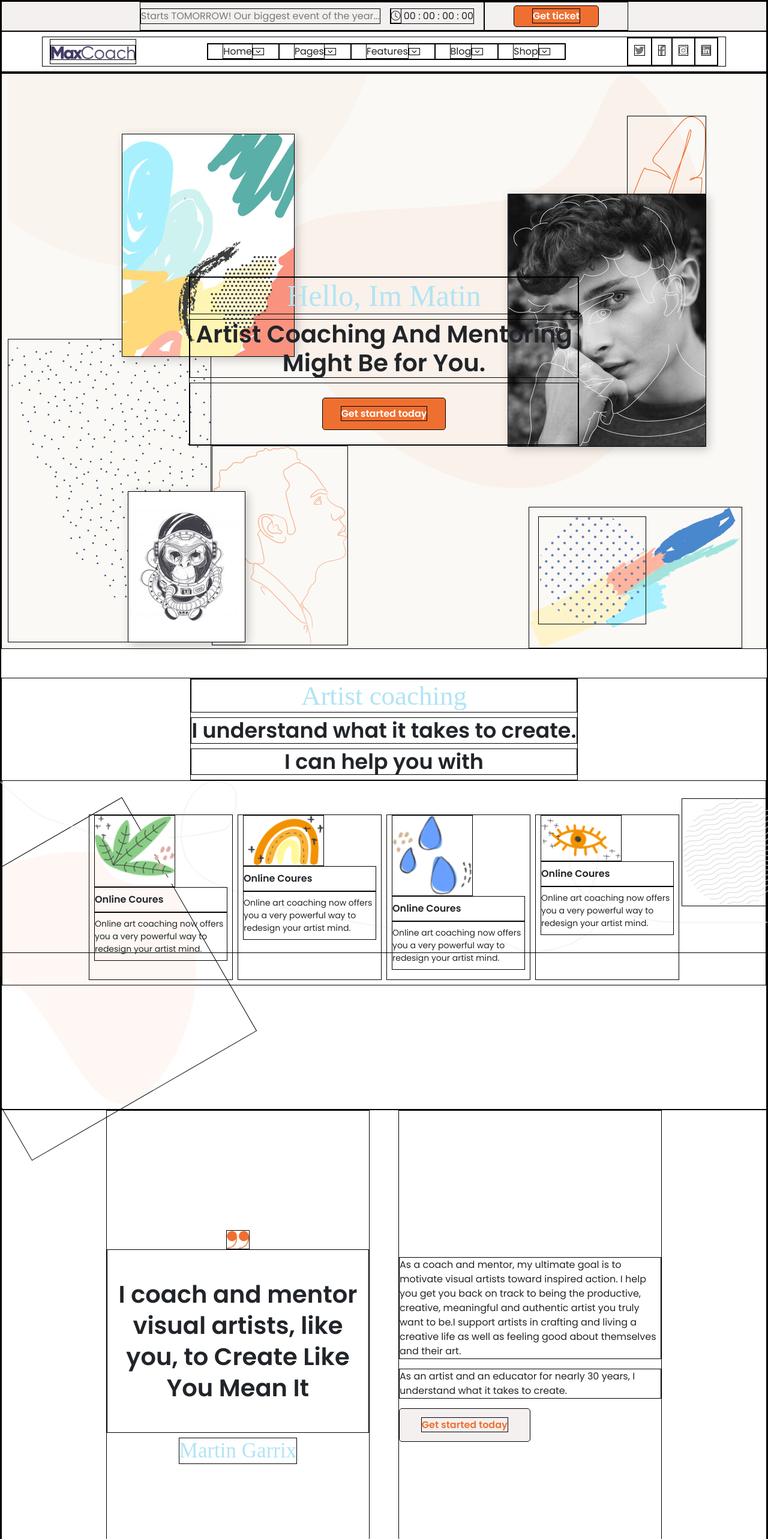
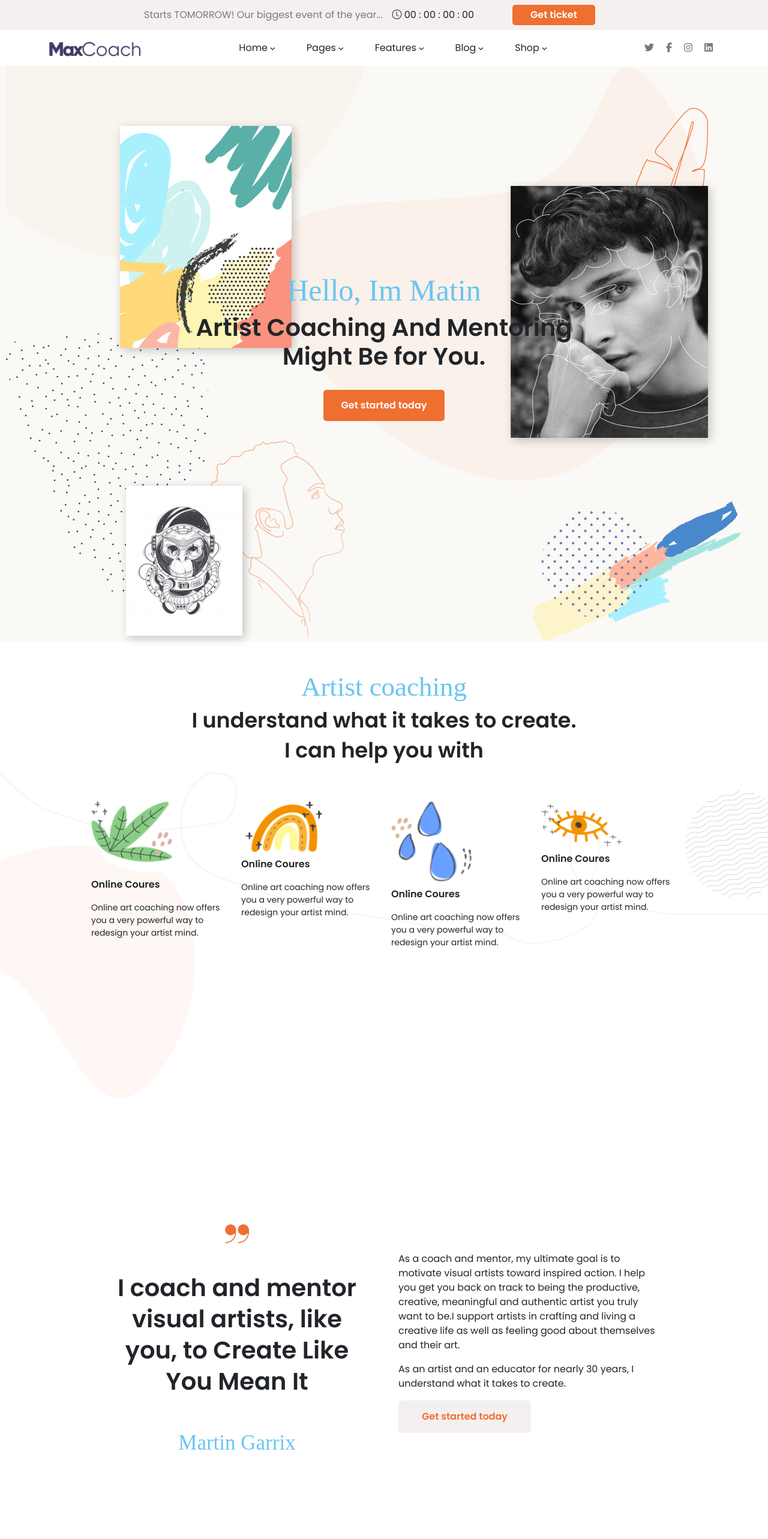
Before and after one commit to SimoMassaro52/proj-html-vuejs, a Vue app: page / in a window 1280 px wide. Shown: the top 2566 px of the page at 60% size. Built offline with nearby package versions, Linux system fonts and the light colour scheme; a web font is replaced by a local one.

Commit message:
final push

```diff
--- a/src/assets/style/global.scss
+++ b/src/assets/style/global.scss
@@ -9,9 +9,9 @@
     margin: 0;
 }
 
-body *{
-    border: 1px solid black;
-}
+// body *{
+//     border: 1px solid black;
+// }
 
 body{
     font-family: 'Poppins', sans-serif;
--- a/src/assets/style/variables.scss
+++ b/src/assets/style/variables.scss
@@ -9,3 +9,4 @@ $hint-of-red: #f4f0ef;
 $malibu:#69a0fd;
 $dusty-gray:#9a9898;
 $bay-of-many: #224184;
+$heading-blue:#6AC5F1;
--- a/src/components/Articles.vue
+++ b/src/components/Articles.vue
@@ -71,7 +71,7 @@ export default {
 
         h2{
             font-family: 'Arizonia', cursive;
-            color: $ice-cold;
+            color: $heading-blue;
             font-size: 50px;
         }
 
--- a/src/components/Coaching.vue
+++ b/src/components/Coaching.vue
@@ -63,7 +63,7 @@ export default {
     #c-box{
         h3{
             font-family: 'Arizonia', cursive;
-            color: $ice-cold;
+            color: $heading-blue;
             font-size: 45px;
         }
         h2{
--- a/src/components/Courses.vue
+++ b/src/components/Courses.vue
@@ -104,7 +104,7 @@ export default {
         position: relative;
         h2{
             font-family: 'Arizonia', cursive;
-            color: $ice-cold;
+            color: $heading-blue;
             font-size: 50px;
         }
 
--- a/src/components/Events.vue
+++ b/src/components/Events.vue
@@ -85,7 +85,7 @@ export default {
         position: relative;
         h2{
             font-family: 'Arizonia', cursive;
-            color: $ice-cold;
+            color: $heading-blue;
             font-size: 50px;
         }
 
--- a/src/components/Jumbo.vue
+++ b/src/components/Jumbo.vue
@@ -57,7 +57,7 @@ export default {
         width: 650px;
         h3{
             font-family: 'Arizonia', cursive;
-            color: $ice-cold;
+            color: $heading-blue;
             font-size: 50px;
         }
         h2{
--- a/src/components/Quote.vue
+++ b/src/components/Quote.vue
@@ -42,7 +42,7 @@ export default {
 
         h3{
             font-family: 'Arizonia', cursive;
-            color: $ice-cold;
+            color: $heading-blue;
             font-size: 35px;
         }
 
--- a/src/components/Slider.vue
+++ b/src/components/Slider.vue
@@ -79,7 +79,7 @@ export default {
     background-color: #FBF9F6;
     h2{
         font-family: 'Arizonia', cursive;
-        color: $ice-cold;
+        color: $heading-blue;
         font-size: 40px;
     }
 
```
